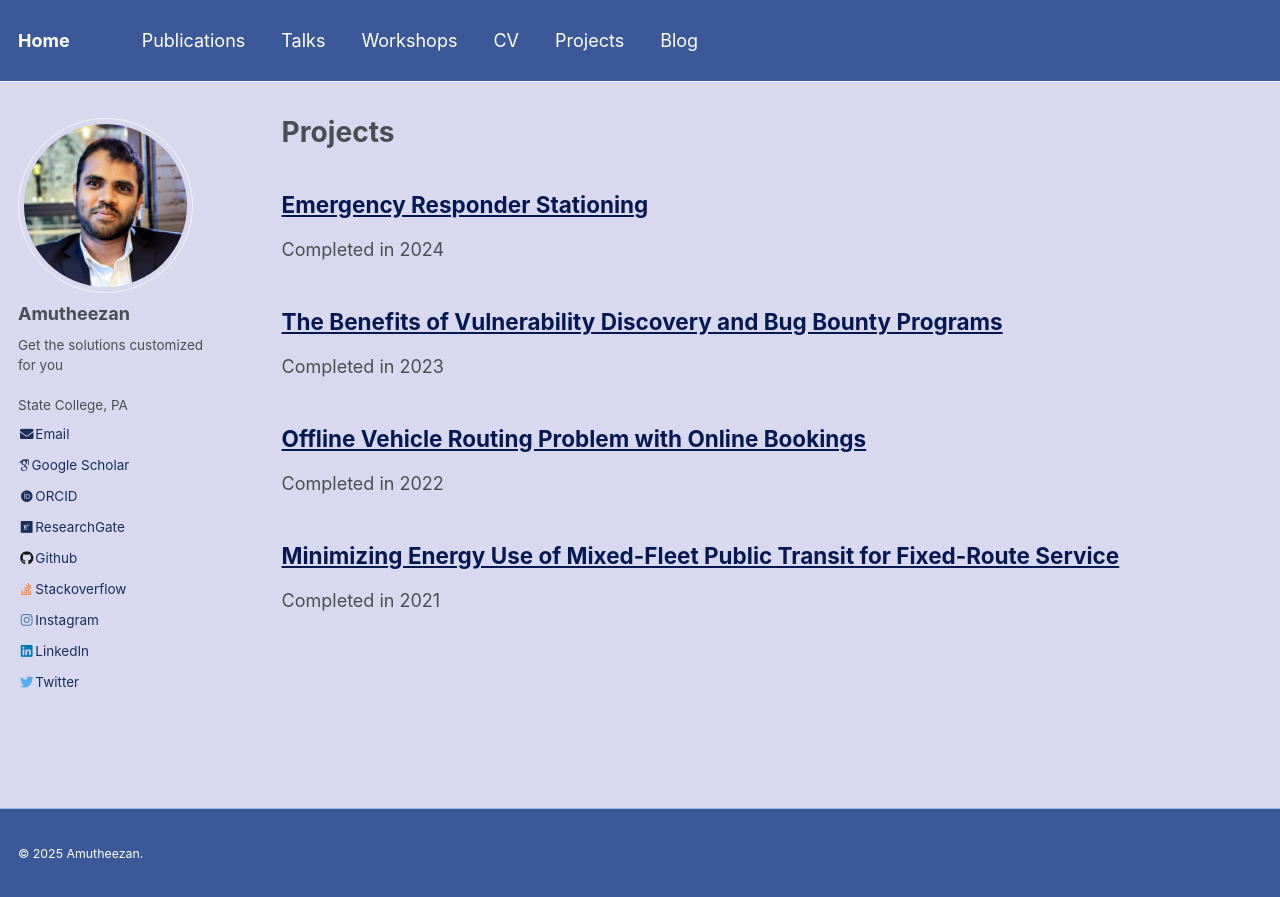
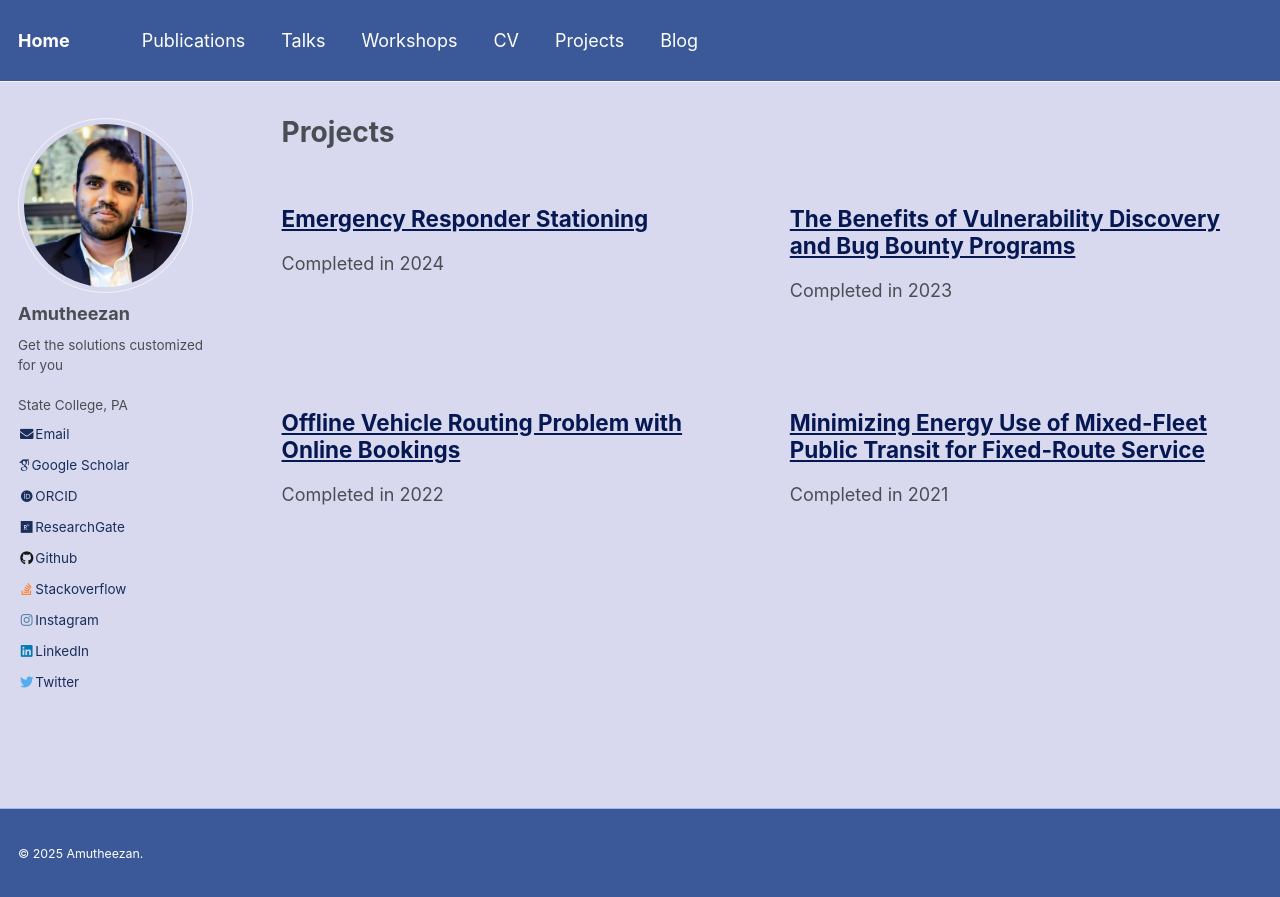
Before and after one commit to Amutheezan/amutheezan.github.io, a Jekyll site: the page built from _pages/projects.html, in a window 1280 px wide. Shown: the top 897 px of the page. Built offline with Jekyll 4.4.1, drawn with Linux system fonts in a browser that asks for light colours; some web fonts are replaced.

Commit message:
Update projects.html

```diff
--- a/_pages/projects.html
+++ b/_pages/projects.html
@@ -7,7 +7,10 @@ author_profile: true
 
 {% include base_path %}
 
-
-{% for post in site.projects reversed %}
-  {% include archive-completed.html %}
-{% endfor %}
+<div class="project-grid" style="display: flex; flex-wrap: wrap; gap: 2rem;">
+  {% for post in site.projects reversed %}
+    <div class="project-item" style="flex: 1 1 calc(50% - 1rem); box-sizing: border-box;">
+      {% include archive-completed.html %}
+    </div>
+  {% endfor %}
+</div>
```
